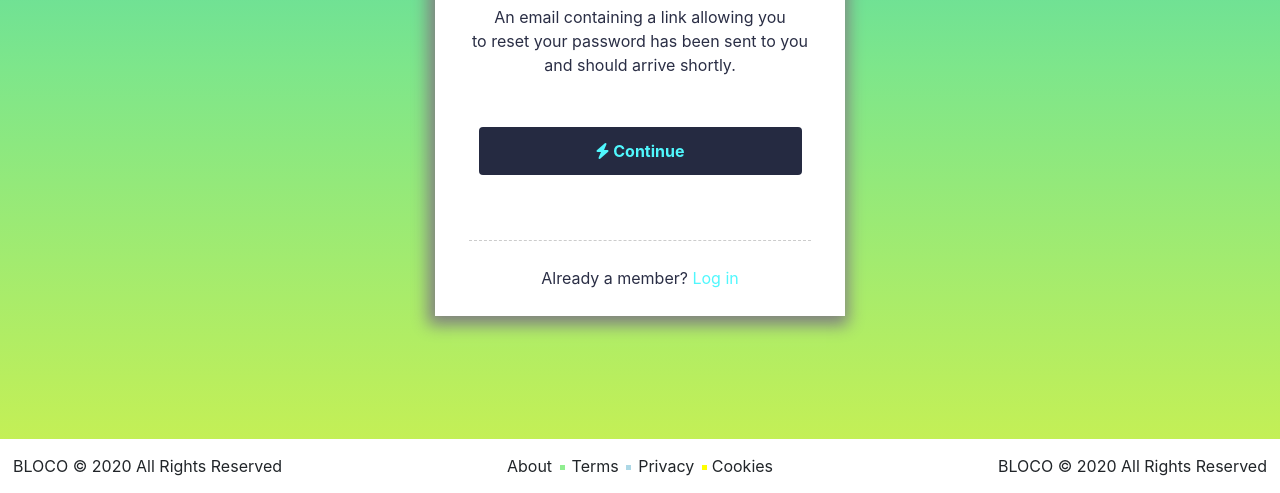
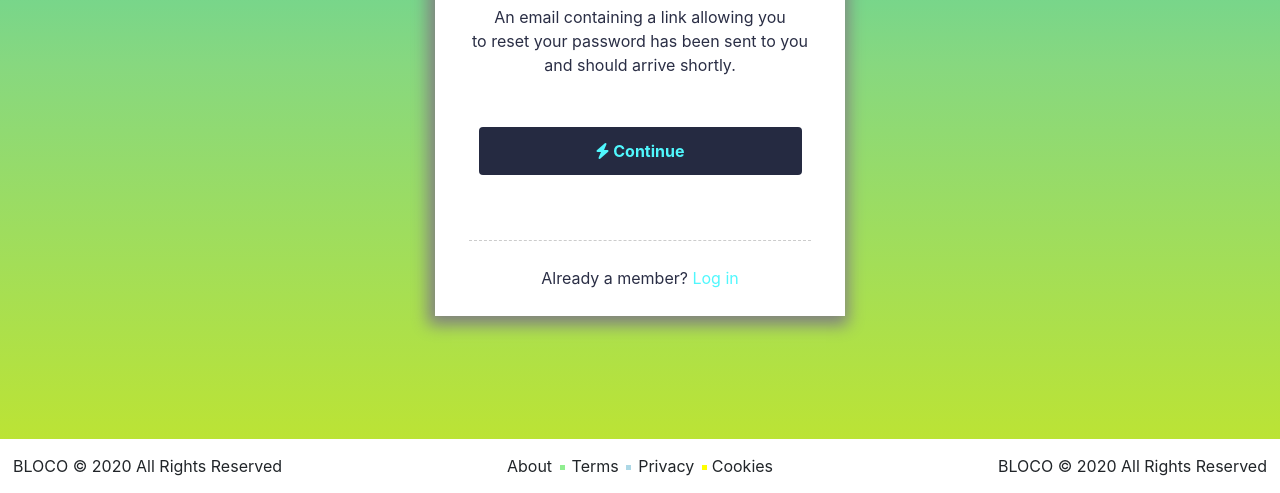
Before and after one commit to AbdurrahmanSogbesan/Bloco-Mock-Page, a plain HTML site: page index.html in a window 1280 px wide. Shown: the part 362-855 px from the top of the page. Drawn offline with nearby package versions, Linux system fonts and the light colour scheme.

Commit message:
background adjusted

```diff
--- a/assets/css/main.css
+++ b/assets/css/main.css
@@ -1,5 +1,5 @@
 body {
-    background: linear-gradient(#2BCAC5, #7de68b, #cef14e);
+    background: linear-gradient(#27CAC7, #87D87F, #C3E52A);
     background-repeat: no-repeat;
     width: 100vw;
     min-height: 100vh;
```
